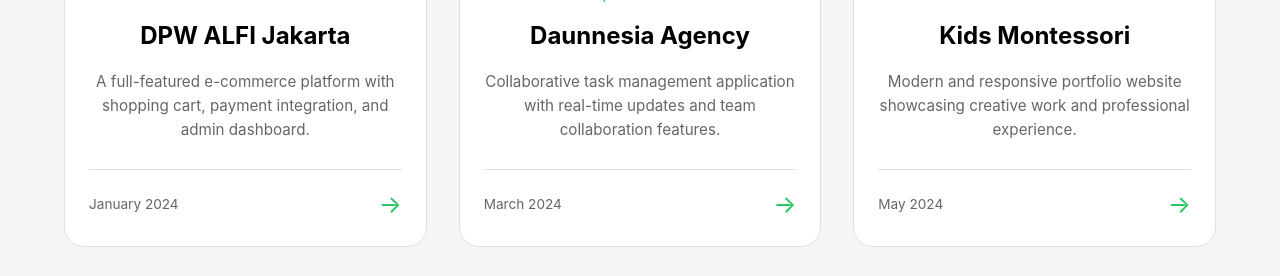
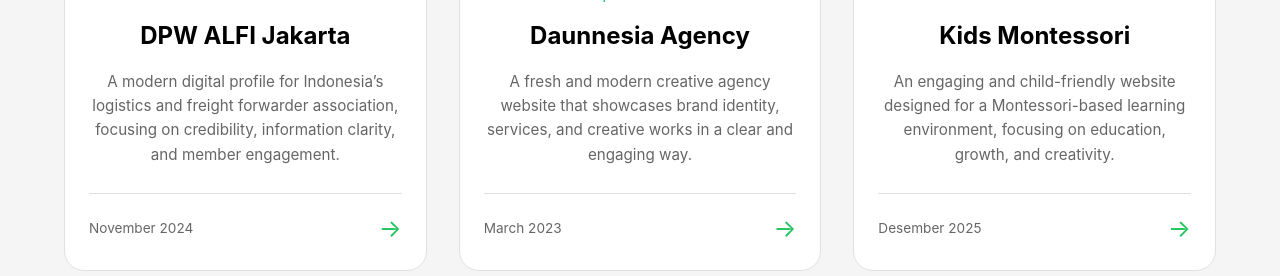
Before and after one commit to qenkio/Portfolio-Kentlie, a React (Vite) app: page / in a window 1280 px wide. Shown: the part 2214-2490 px from the top of the page. Built offline with nearby package versions, Linux system fonts and the light colour scheme; grey boxes are pictures that could not be loaded.

Commit message:
first commit

```diff
--- a/src/pages/project/project.jsx
+++ b/src/pages/project/project.jsx
@@ -20,10 +20,10 @@ function Project() {
       title: 'DPW ALFI Jakarta',
       category: 'UI Design',
       image: dpw,
-      description: 'A full-featured e-commerce platform with shopping cart, payment integration, and admin dashboard.',
-      fullDescription: 'This comprehensive e-commerce solution provides a seamless shopping experience with advanced features including real-time inventory management, secure payment processing, and an intuitive admin dashboard. Built with modern web technologies to ensure scalability and performance.',
-      date: 'January 2024',
-      technologies: ['React', 'Node.js', 'MongoDB', 'Stripe API', 'Tailwind CSS'],
+      description: 'A modern digital profile for Indonesia’s logistics and freight forwarder association, focusing on credibility, information clarity, and member engagement.',
+      fullDescription: 'This project represents the digital presence of the Indonesian Logistics and Freight Forwarders Association (ALFI). The platform is designed to communicate the organization’s role, values, and activities clearly, while providing accessible information for members, partners, and the public. With a clean UI and structured content, it strengthens institutional credibility and supports effective communication within the logistics and forwarding ecosystem.',
+      date: 'November 2024',
+      technologies: ['React', 'Figma', 'JavaScript'],
       link: '#',
       github: '#'
     },
@@ -32,10 +32,10 @@ function Project() {
       title: 'Daunnesia Agency',
       category: 'UI / UX Design',
       image: daun,
-      description: 'Collaborative task management application with real-time updates and team collaboration features.',
-      fullDescription: 'A powerful task management tool designed for teams to collaborate effectively. Features include real-time synchronization, drag-and-drop interface, file attachments, and comprehensive notification system. Available on both web and mobile platforms.',
-      date: 'March 2024',
-      technologies: ['React Native', 'Firebase', 'TypeScript', 'Redux', 'Material UI'],
+      description: 'A fresh and modern creative agency website that showcases brand identity, services, and creative works in a clear and engaging way.',
+      fullDescription: 'This project presents the digital presence of a fresh creative agency focused on delivering impactful visual communication and branding solutions. The design emphasizes a clean layout, strong typography, and expressive visuals to reflect the agency’s creative character. Built to highlight services, portfolio, and brand values, the interface aims to create a strong first impression and build trust with potential clients.',
+      date: 'March 2023',
+      technologies: ['Figma'],
       link: '#',
       github: '#'
     },
@@ -44,10 +44,10 @@ function Project() {
       title: 'Kids Montessori',
       category: 'Web Design & Development',
       image: kids,
-      description: 'Modern and responsive portfolio website showcasing creative work and professional experience.',
-      fullDescription: 'A beautifully designed portfolio website that highlights creative projects and professional achievements. Features smooth animations, responsive design, and optimized performance. Built with attention to detail and user experience.',
-      date: 'May 2024',
-      technologies: ['Next.js', 'Framer Motion', 'GSAP', 'CSS3', 'Vercel'],
+      description: 'An engaging and child-friendly website designed for a Montessori-based learning environment, focusing on education, growth, and creativity.',
+      fullDescription: 'This website is designed to represent a Kids Montessori learning space that emphasizes child-centered education and holistic development. The design combines a warm visual approach with clear information structure, making it easy for parents to understand the learning philosophy, programs, and activities. Built with smooth animations and responsive layouts, the platform delivers a friendly and trustworthy digital experience for families and educators.',
+      date: 'Desember 2025',
+      technologies: ['React', 'GSAP', 'CSS3'],
       link: '#',
       github: '#'
     },
@@ -56,10 +56,10 @@ function Project() {
       title: 'Stratify',
       category: 'Web Application & UI UX Design',
       image: stratify,
-      description: 'Real-time weather dashboard with interactive maps and detailed forecasts.',
-      fullDescription: 'An intuitive weather application providing real-time weather data, interactive maps, and detailed forecasts. Features include location-based weather, hourly and daily forecasts, weather alerts, and beautiful data visualizations.',
-      date: 'July 2024',
-      technologies: ['Vue.js', 'OpenWeather API', 'Chart.js', 'Leaflet', 'SCSS'],
+      description: 'A project management web application based on a Kanban board system to help teams organize tasks and track progress efficiently.',
+      fullDescription: 'Stratify is a project management web application designed to streamline team workflows using a Kanban board approach. The platform allows users to create, organize, and prioritize tasks across customizable columns, enabling clear visibility of project progress. With an intuitive UI and structured user experience, the application supports better collaboration, task tracking, and productivity for teams managing multiple projects.',
+      date: 'Agustus 2023',
+      technologies: ['Laravel', 'Bootstrap', 'Figma', 'JavaScript', 'Node', 'Ajax'],
       link: '#',
       github: '#'
     },
@@ -68,10 +68,9 @@ function Project() {
       title: 'Semangat Tax',
       category: 'Landing Page',
       image: stax,
-      description: 'Analytics dashboard for tracking social media performance and engagement metrics.',
-      fullDescription: 'A comprehensive analytics platform for social media managers to track performance across multiple platforms. Features include real-time metrics, customizable reports, trend analysis, and export capabilities.',
-      date: 'September 2024',
-      technologies: ['React', 'D3.js', 'Python', 'PostgreSQL', 'Express.js'],
+      description: 'A professional company profile landing page for a tax consulting firm, focused on trust, clarity, and service credibility.',
+      fullDescription: 'This landing page represents a tax consulting company that provides comprehensive taxation services for individuals and businesses. The design emphasizes professionalism, clear service explanations, and credibility to build trust with potential clients. With a clean layout and well-structured content, the website helps visitors quickly understand the firm’s expertise, services, and value in navigating complex tax regulations.',
+      technologies: ['Wordpress'],
       link: '#',
       github: '#'
     },
@@ -80,10 +79,10 @@ function Project() {
       title: 'Oceira',
       category: 'Landing Page',
       image: oceira,
-      description: 'Mobile application for food ordering and delivery with real-time tracking.',
-      fullDescription: 'A feature-rich food delivery application connecting customers with local restaurants. Includes real-time order tracking, multiple payment options, restaurant ratings, and personalized recommendations.',
-      date: 'November 2024',
-      technologies: ['React Native', 'Node.js', 'MongoDB', 'Socket.io', 'Google Maps API'],
+      description: 'A visually immersive landing page that showcases the beauty of Bali’s ocean, nature, and coastal atmosphere.',
+      fullDescription: 'Oceira is a landing page designed to highlight the natural beauty of Bali’s ocean and coastal landscapes. The experience focuses on calming visuals, smooth transitions, and elegant layouts to evoke a sense of serenity and connection with nature. Built to inspire exploration and appreciation of marine beauty, the design delivers an immersive and emotionally engaging digital experience.',
+      date: 'September 2025',
+      technologies: ['Webflow', 'Figma'],
       link: '#',
       github: '#'
     }
```
